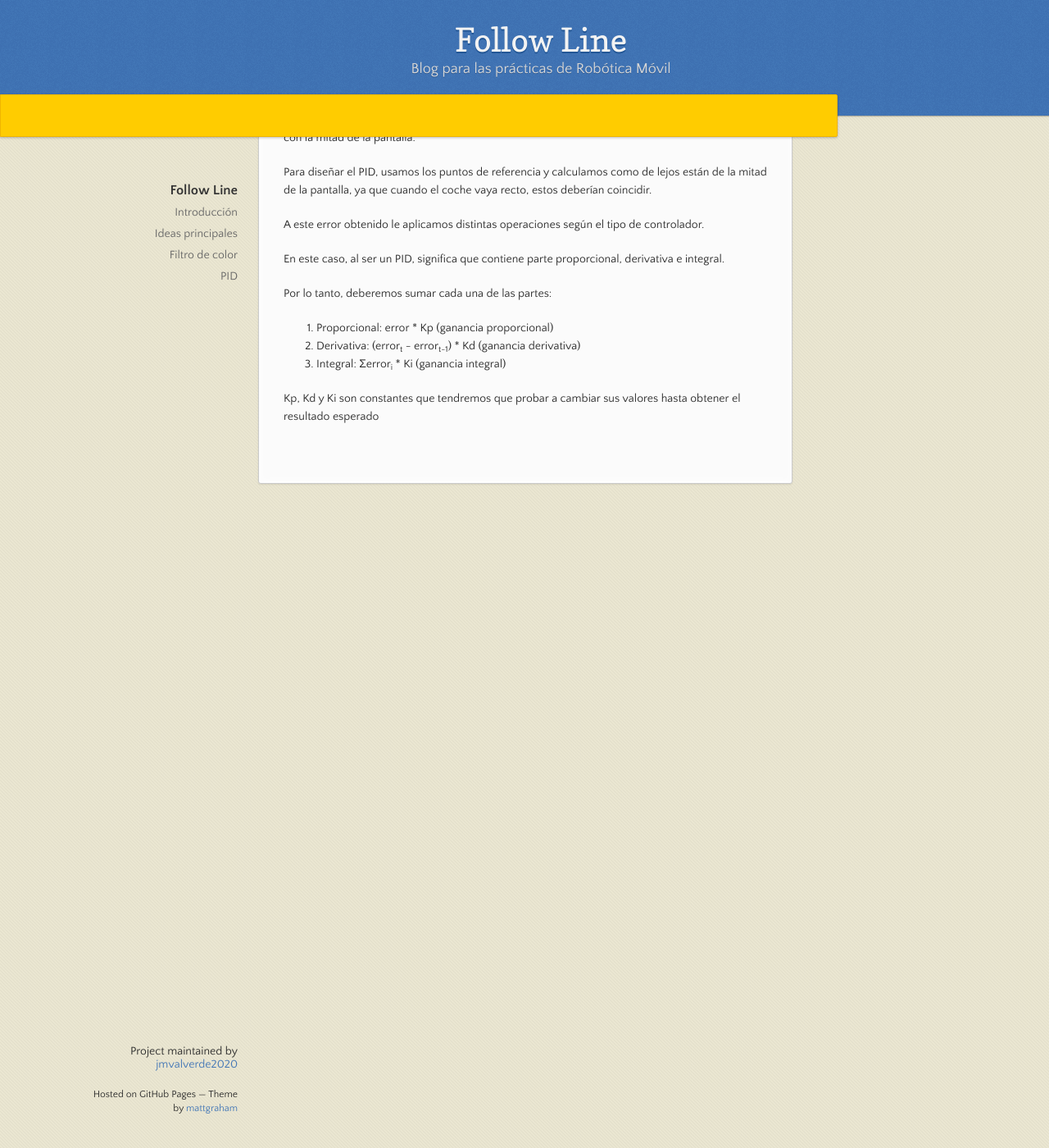
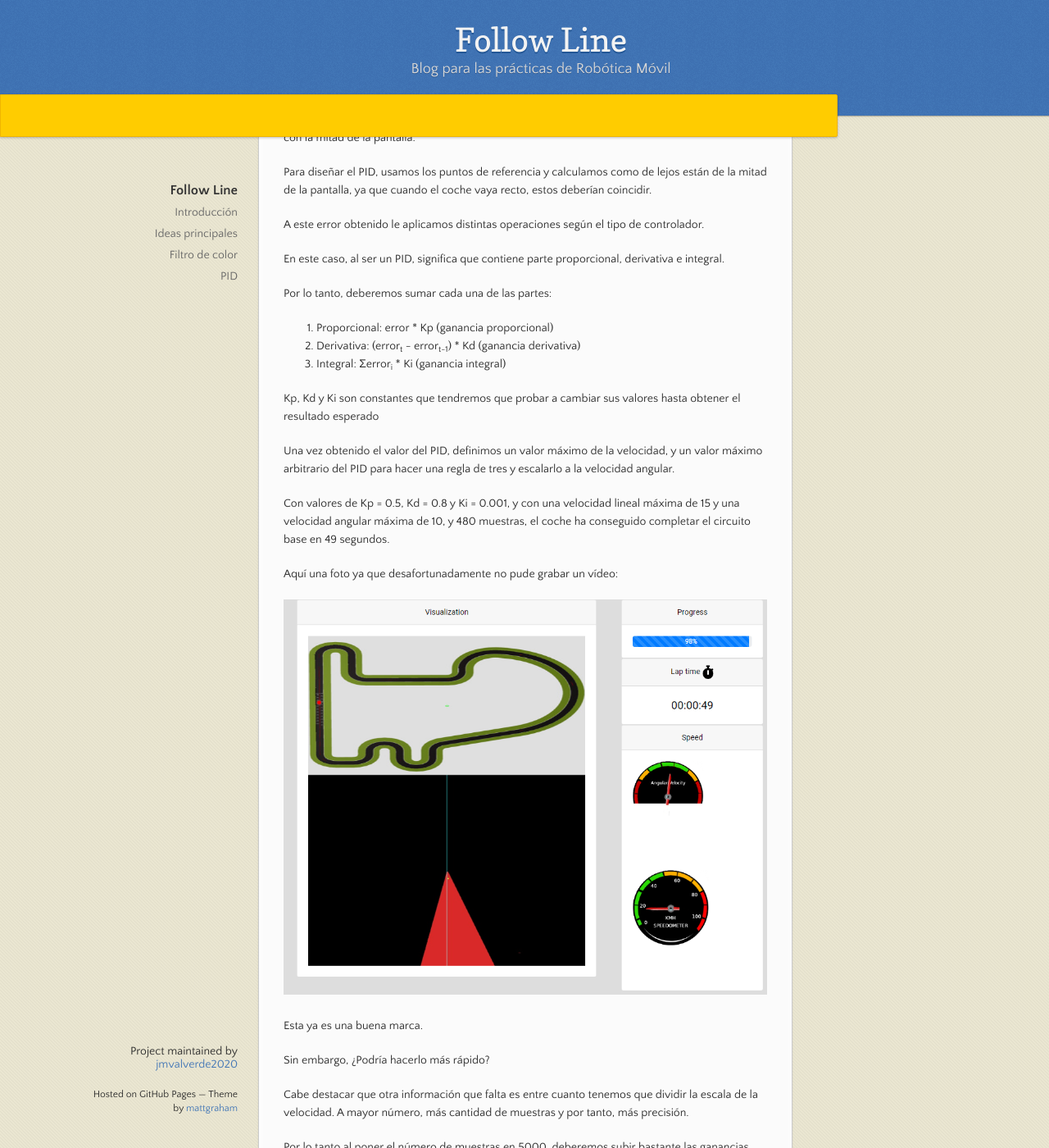
Before and after one commit to jmvalverde2020/robotica_movil_blog, a Jekyll site: the page built from docs/P2/follow_line.md, in a window 1280 px wide and 1400 px high, scrolled down 1487 px. Shown: the whole window at 82% size. Built offline with Jekyll 4.4.1, drawn with Linux system fonts in a browser that asks for light colours; our own code applies the rules of GitHub Pages for plain Markdown files; some of the changed text lies outside the part shown.

Commit message:
Update follow_line.md

```diff
--- a/docs/P2/follow_line.md
+++ b/docs/P2/follow_line.md
@@ -40,3 +40,34 @@ Por lo tanto, deberemos sumar cada una de las partes:
   1. Integral: Σerror<sub>i</sub> * Ki (ganancia integral)
 
 Kp, Kd y Ki son constantes que tendremos que probar a cambiar sus valores hasta obtener el resultado esperado
+
+Una vez obtenido el valor del PID, definimos un valor máximo de la velocidad, y un valor máximo arbitrario del PID para hacer una regla de tres y escalarlo a
+la velocidad angular.
+
+Con valores de Kp = 0.5, Kd = 0.8 y Ki = 0.001, y con una velocidad lineal máxima de 15 y una velocidad angular máxima de 10, y 480 muestras, el coche ha conseguido completar el circuito base en 49 segundos.
+
+Aquí una foto ya que desafortunadamente no pude grabar un vídeo:
+
+![Vuelta en 49 segundos](./media/vuelta_49seg.PNG)
+
+Esta ya es una buena marca.
+
+Sin embargo, ¿Podría hacerlo más rápido?
+
+Cabe destacar que otra información que falta es entre cuanto tenemos que dividir la escala de la velocidad. A mayor número, más cantidad de muestras y por tanto, más precisión.
+
+Por lo tanto al poner el número de muestras en 5000, deberemos subir bastante las ganancias, pero obtendremos una mayor precisión con los valores correctos.
+
+Tras numerosas pruebas, he conseguido un comportamiento muy estable con un tiempo de vuelta de unos 50 segundos.
+
+Los valores usados son:
+- Kp = 2.1
+- Kd = 6.2
+- Ki = 1.9
+- Velocidad lineal máxima = 15
+- Velocidad angular máxima = 15 (en ambos sentidos)
+- Numero de muestras = 5000
+
+Aquí un vídeo completando el primer circuito:
+
+<div style="position: relative; padding-bottom: 56.25%; height: 0;"><iframe src="https://jumpshare.com/embed/mhceLB5J6H6GBezDznAa" frameborder="0" webkitallowfullscreen mozallowfullscreen allowfullscreen style="position: absolute; top: 0; left: 0; width: 100%; height: 100%;"></iframe></div>
```
